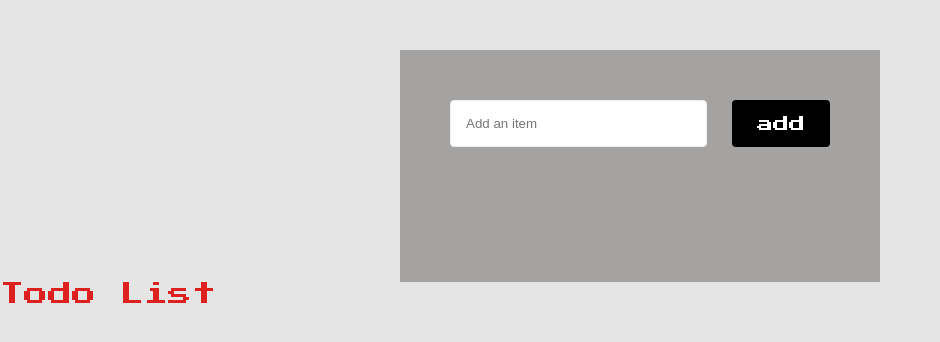
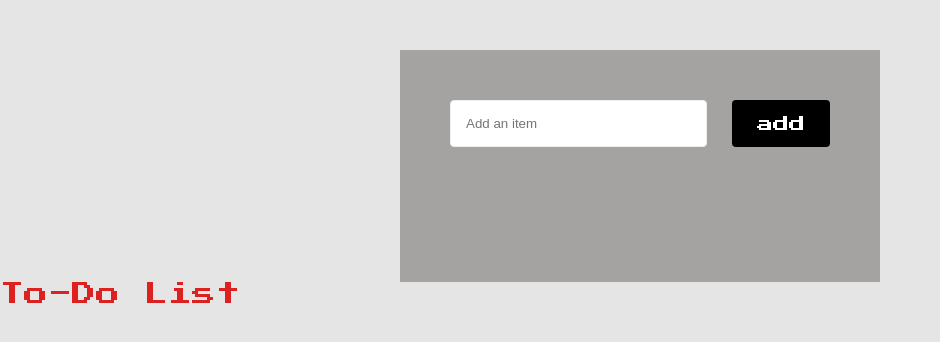
Before and after one commit to eckoman33/tdl, a React (Create React App) app: page / in a window 1280 px wide. Shown: the top 342 px of the page, without its empty margins (0-940 px from the left). Built offline with nearby package versions, Linux system fonts and the light colour scheme.

Commit message:
updated index and title

```diff
--- a/public/index.html
+++ b/public/index.html
@@ -27,7 +27,7 @@
 
 <body>
   <div id="root"></div>
-    <div class="title">Todo List</div>
+  <h1>To-Do List</h1>
 
   <script type="text/javascript" src="public/index.js"></script>
 </body>
--- a/src/styles/App.css
+++ b/src/styles/App.css
@@ -22,7 +22,7 @@ body {
   padding: 50px;
 }
 
-.title {
+h1 {
   position: top;
   font-size: 1.5rem;
   font-weight: 250;
@@ -78,7 +78,7 @@ img {
 }
 
 button.action {
-  color: #a5a2a2;
+  color: #000000;
   background: none;
   padding: 0;
 }
```
